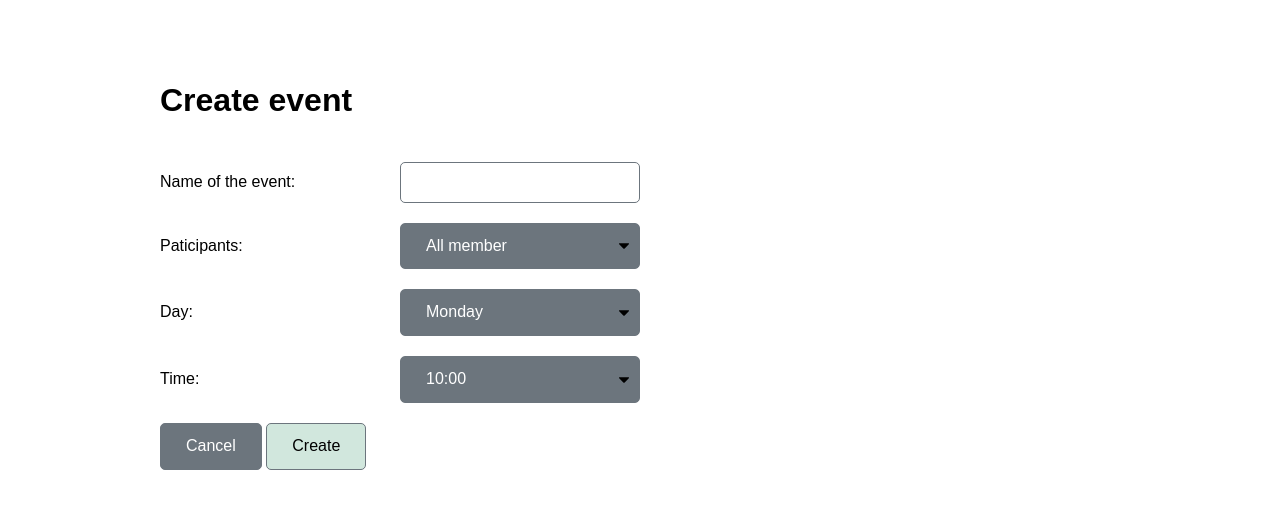
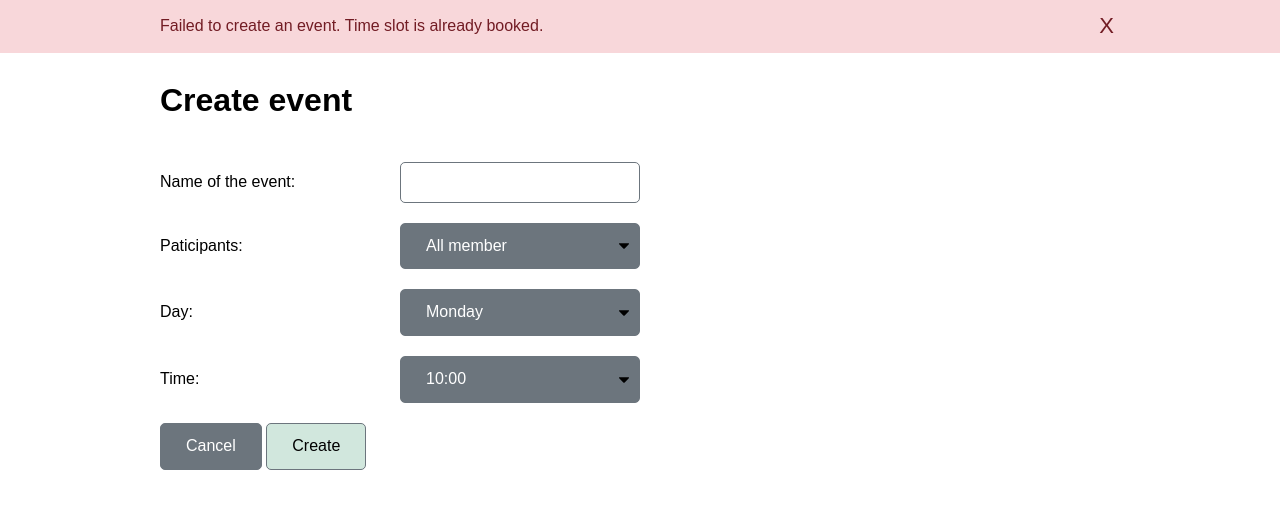
Before and after one commit to nmrhard/ciklum-test-task, a website built with Parcel: page create-event.html in a window 1280 px wide. Built offline with nearby package versions, Linux system fonts and the light colour scheme.

Commit message:
Add error markup

```diff
--- a/create-event.html
+++ b/create-event.html
@@ -10,6 +10,12 @@
 
 <body class="page-body">
   <main class="page-main page-main--inner">
+    <div class="error">
+      <div class="container container--error">
+        <p class="error__message">Failed to create an event. Time slot is already booked.</p>
+        <button type="button" class="error__btn-close">X</button>
+      </div>
+    </div>
     <div class="container">
       <h1 class="page-heading">Create event</h1>
       <form class="event">
--- /dev/null
+++ b/src/sass/blocks/error.scss
@@ -0,0 +1,17 @@
+.error {
+  position: fixed;
+  left: 0;
+  top: 0;
+  width: 100%;
+  background-color: var(--light-red);
+  color: var(--red);
+}
+
+.error__btn-close {
+  font-size: 22px;
+  align-content: flex-end;
+  border: none;
+  background-color: transparent;
+  color: var(--red);
+  cursor: pointer;
+}
--- a/src/sass/global.scss
+++ b/src/sass/global.scss
@@ -14,6 +14,11 @@ body {
   margin: 0 auto;
   padding-left: 20px;
   padding-right: 20px;
+
+  &--error {
+    display: flex;
+    justify-content: space-between;
+  }
 }
 
 .hidden {
--- a/src/sass/style.scss
+++ b/src/sass/style.scss
@@ -10,3 +10,4 @@
 @import 'blocks/input-field.scss';
 @import 'blocks/overlay.scss';
 @import 'blocks/modal.scss';
+@import 'blocks/error.scss';
--- a/src/sass/variables.scss
+++ b/src/sass/variables.scss
@@ -9,6 +9,9 @@
   --green: #d1e7dd;
   --darken-green: #198754;
 
+  --light-red: #f8d7da;
+  --red: #721c24;
+
   --focus: rgba(59, 153, 252, .7);
   --main-radius: 5px;
   --size-m:  12px 25px;
```
